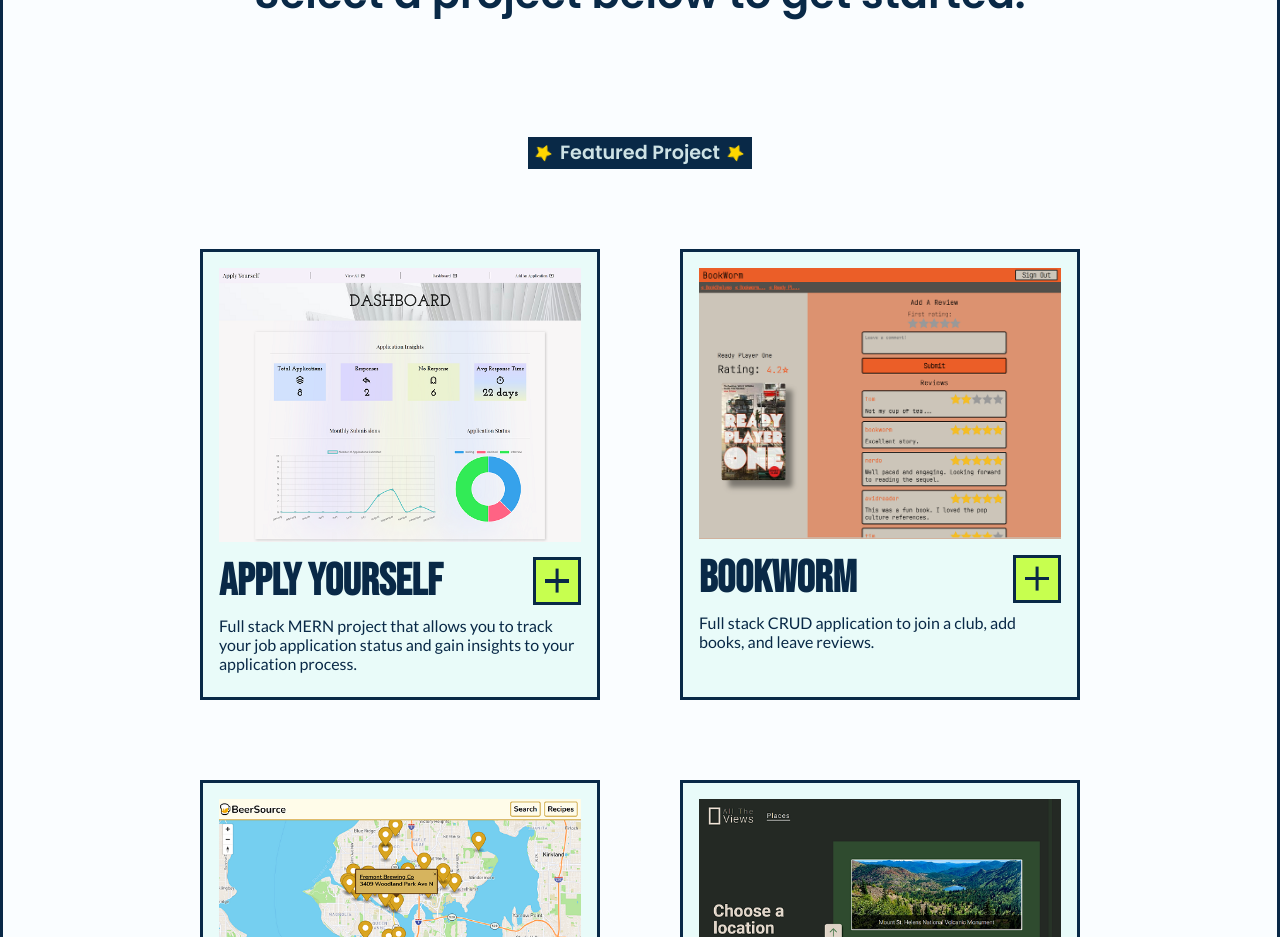
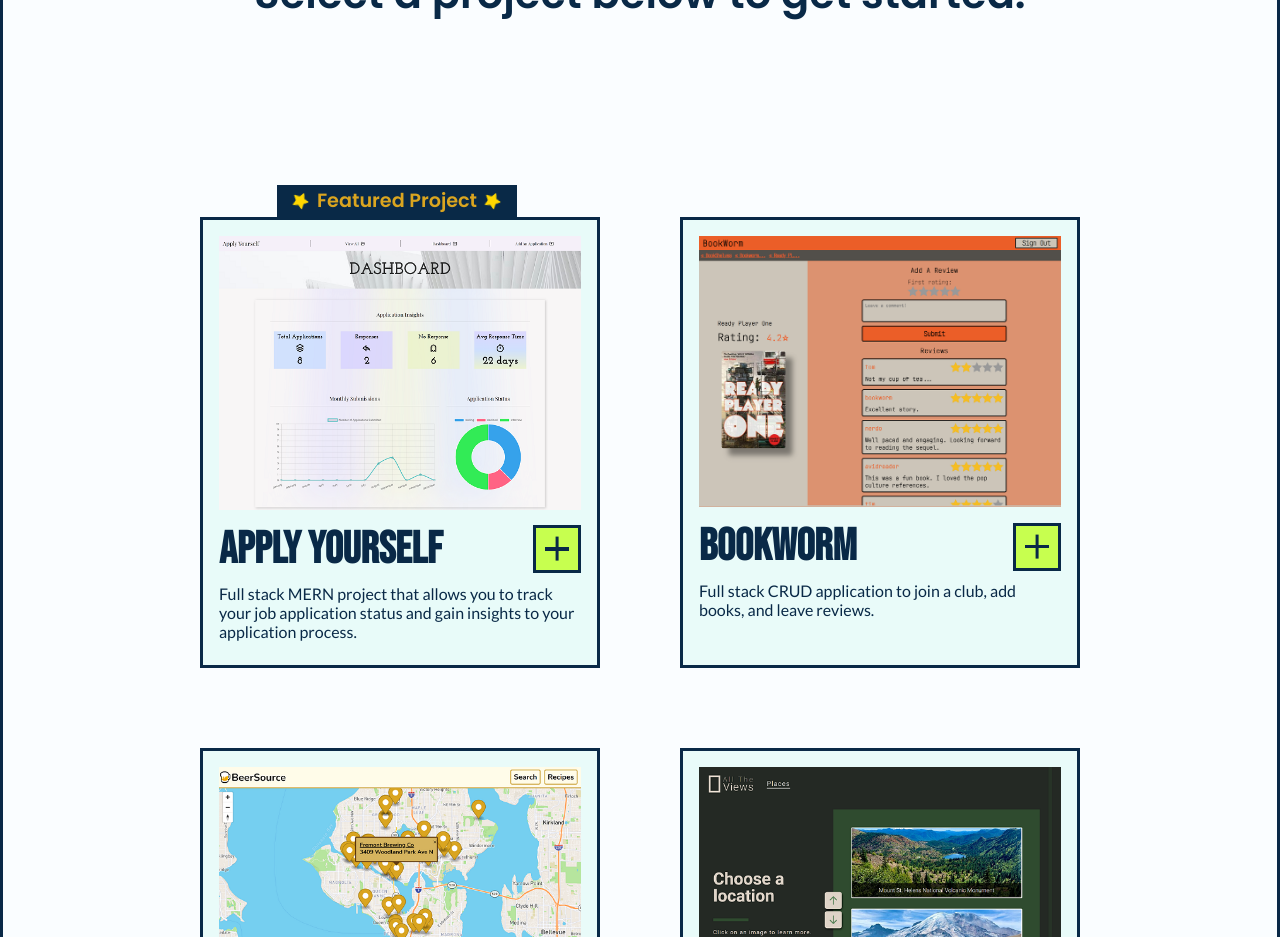
Before and after one commit to a-stepanian/portfolio, a React (Create React App) app: page / in a window 1280 px wide. Shown: the part 1100-2037 px from the top of the page. Built offline with nearby package versions, Linux system fonts and the light colour scheme.

Commit message:
style featured project flag

```diff
--- a/src/components/portfolio/IndividualProject.js
+++ b/src/components/portfolio/IndividualProject.js
@@ -3,6 +3,7 @@ import styled from "styled-components";
 import InfoToggleButton from "./InfoToggleButton";
 import { RiExternalLinkFill } from "react-icons/ri";
 import { BsGithub } from "react-icons/bs";
+import { BsFillStarFill } from "react-icons/bs";
 
 const IndividualProject = ({ site }) => {
   const [isInfoOpen, setIsInfoOpen] = useState(false);
@@ -14,6 +15,14 @@ const IndividualProject = ({ site }) => {
 
   return (
     <Wrapper>
+      {site.repo2 && (
+        <div className="featured">
+          <BsFillStarFill className="star" />
+          <h4>Featured Project</h4>
+          <BsFillStarFill className="star" />
+        </div>
+      )}
+
       <div className="img-container">
         <img
           src={site.thumbnail}
@@ -75,6 +84,35 @@ const Wrapper = styled.article`
   border: 3px solid var(--black);
   padding: 1rem;
   max-width: 25rem;
+  .featured {
+    position: absolute;
+    top: calc(-2rem - 3px);
+    left: calc(50% - 7.5rem - 3px);
+    width: 15rem;
+    background-color: var(--black);
+    color: goldenrod;
+    height: 2rem;
+    display: flex;
+    justify-content: center;
+    align-items: center;
+    h4 {
+      font-size: 1.2rem;
+    }
+    .star {
+      margin: 0 0.5rem;
+      font-size: 1rem;
+      color: gold;
+      animation: rotate 20s linear infinite;
+    }
+    @keyframes rotate {
+      0% {
+        transform: rotate(0deg);
+      }
+      100% {
+        transform: rotate(360deg);
+      }
+    }
+  }
   p,
   span {
     font-family: "Lato", sans-serif;
--- a/src/components/portfolio/Projects.js
+++ b/src/components/portfolio/Projects.js
@@ -2,7 +2,6 @@ import React from "react";
 import styled from "styled-components";
 import data from "../../data";
 import IndividualProject from "./IndividualProject";
-import { BsFillStarFill } from "react-icons/bs";
 
 const Projects = () => {
   return (
@@ -13,11 +12,7 @@ const Projects = () => {
         <p>1.0</p>
       </header>
       <h3 className="instructions">Select a project below to get started.</h3>
-      <div className="featured">
-        <BsFillStarFill className="star" />
-        <h4>Featured Project</h4>
-        <BsFillStarFill className="star" />
-      </div>{" "}
+
       <div className="project-wrapper">
         {data.map((site) => {
           return <IndividualProject key={site.id} site={site} />;
@@ -59,32 +54,6 @@ const Wrapper = styled.section`
     font-size: 1.8rem;
     line-height: 2.2rem;
     color: var(--black);
-  }
-
-  .featured {
-    background-color: var(--black);
-    color: var(--main-bg);
-
-    display: flex;
-    align-items: center;
-    max-width: 25rem;
-    h4 {
-      font-size: 1.2rem;
-    }
-    .star {
-      margin: 0.5rem;
-      font-size: 1rem;
-      color: gold;
-      animation: rotate 20s linear infinite;
-    }
-    @keyframes rotate {
-      0% {
-        transform: rotate(0deg);
-      }
-      100% {
-        transform: rotate(360deg);
-      }
-    }
   }
 
   .project-wrapper {
```
